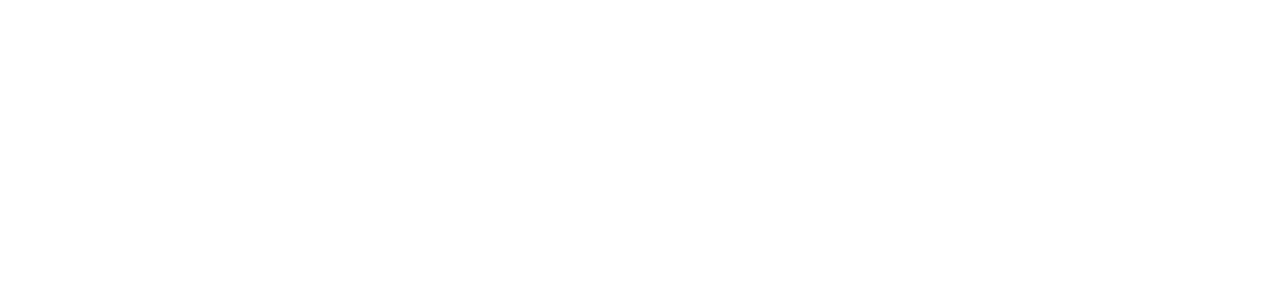
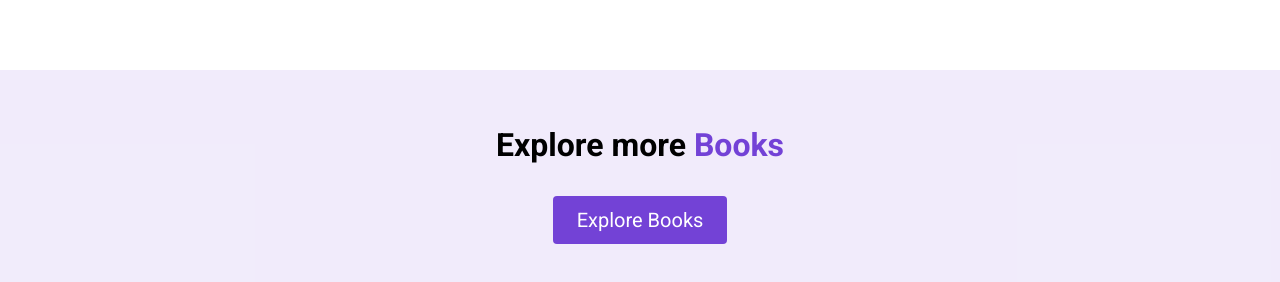
Before and after one commit to Aiyanna-Kirby/library-react-app, a React (Create React App) app: page / in a window 1280 px wide. Shown: the part 2651-2933 px from the top of the page. Before the commit the page ends 2721 px from the top, so only its background shows below. Built offline with nearby package versions, Linux system fonts and the light colour scheme.

Commit message:
Explore books button and section complete.

```diff
--- a/src/App.js
+++ b/src/App.js
@@ -4,6 +4,7 @@ import Landing from "./components/Landing.jsx";
 import Highlights from "./components/Highlights.jsx";
 import Featured from "./components/Featured.jsx";
 import Discounted from "./components/Discounted.jsx";
+import Explore from "./components/Explore.jsx";
 
 function App() {
   return (
@@ -13,6 +14,7 @@ function App() {
       <Highlights></Highlights>
       <Featured></Featured>
       <Discounted></Discounted>
+      <Explore></Explore>
     </div>
   );
 }
--- /dev/null
+++ b/src/components/Explore.jsx
@@ -0,0 +1,20 @@
+import React from "react";
+
+const Explore = () => {
+  return (
+    <section id="explore">
+      <div className="container">
+        <div className="row row__column">
+          <h2>
+            Explore more <span className="purple">Books</span>
+          </h2>
+          <a href="/books">
+            <button className="btn">Explore Books</button>
+          </a>
+        </div>
+      </div>
+    </section>
+  );
+};
+
+export default Explore;
```
